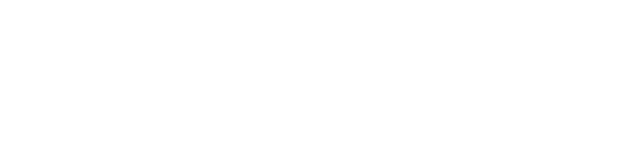
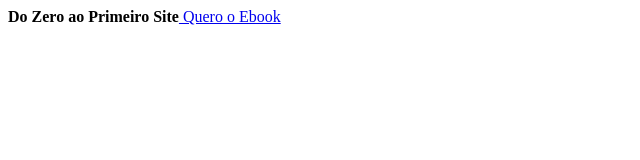
Before and after one commit to douglasjhonyy/11-LP-Ebook, a plain HTML site: page index.html in a window 1280 px wide. Shown: the whole page, without its empty margins (0-640 px from the left). Drawn offline with Linux system fonts and the light colour scheme.

Commit message:
add header

```diff
--- a/index.html
+++ b/index.html
@@ -8,6 +8,10 @@
     <title>Venda Ebook</title>
 </head>
 <body>
+    <header>
+        <div class="wrap"><strong>Do Zero ao Primeiro Site</strong><a class="btn btn-main" href="#preco"> Quero o Ebook</a></div>
+    </header>
+
 
 </body>
 </html>
```
